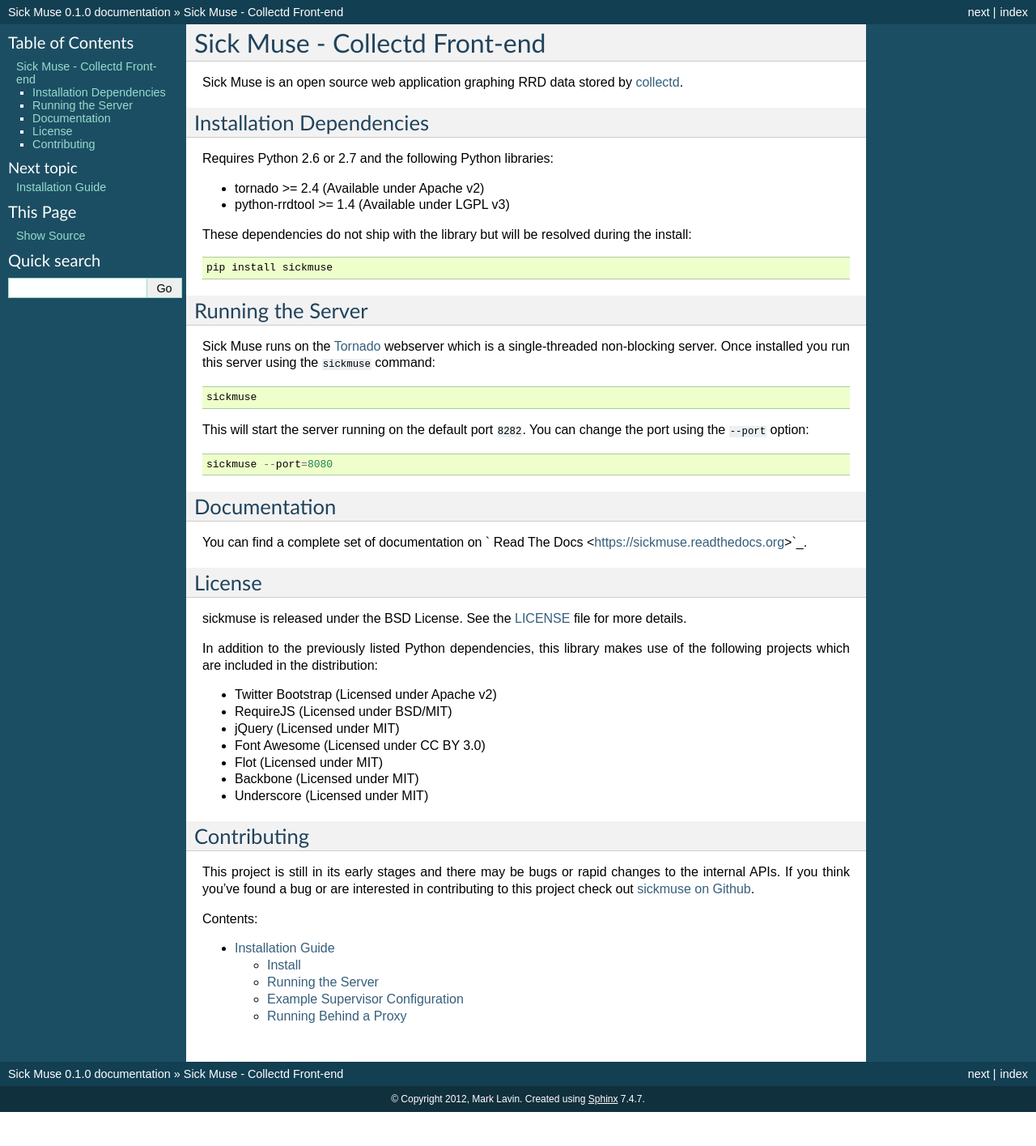
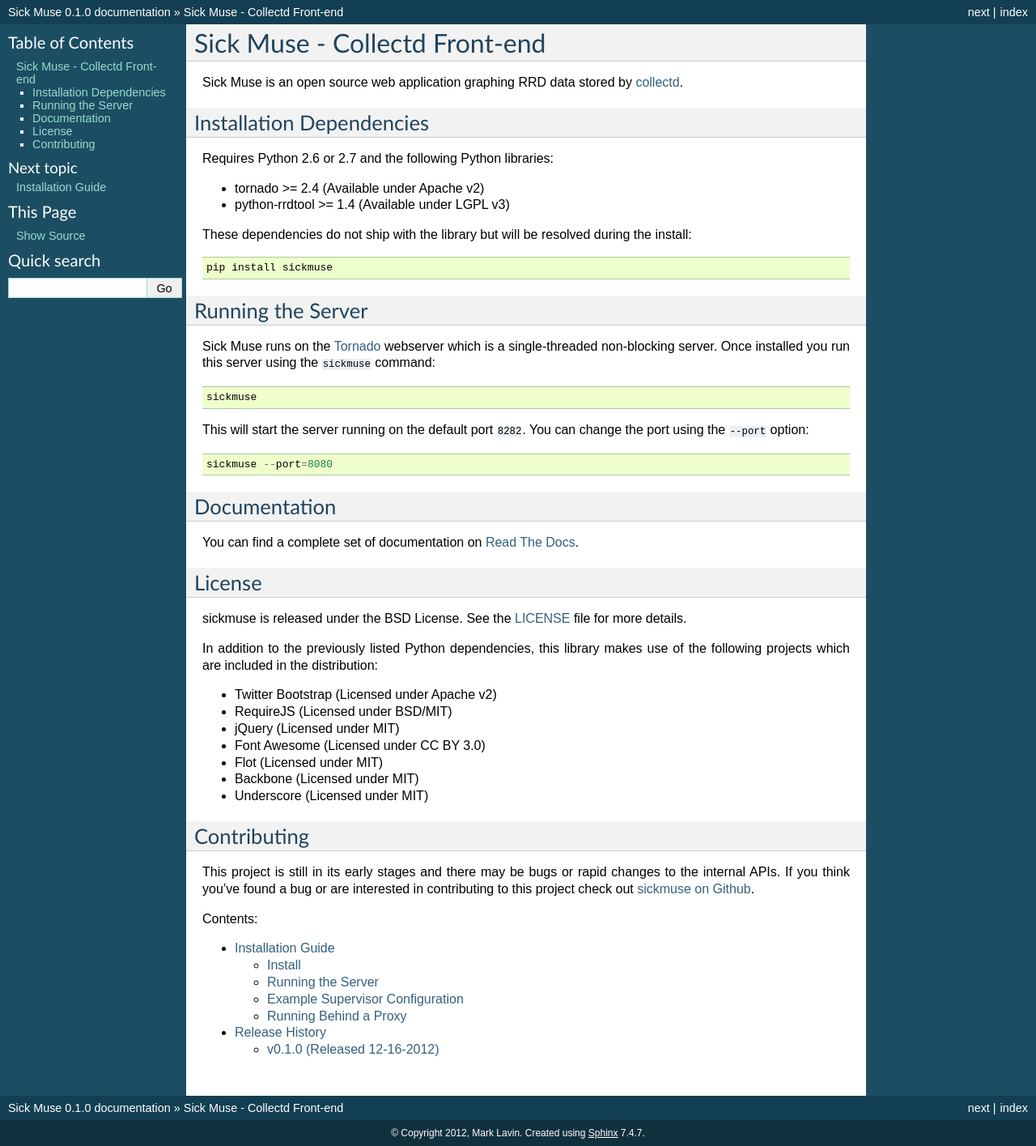
Before and after one commit to mlavin/sickmuse, a Sphinx documentation site: the page built from docs/index.rst, in a window 1280 px wide. Shown: the whole page at 81% size. Built offline with Sphinx 7.4.7, drawn with Linux system fonts in a browser that asks for light colours; before the commit the page ends 1373 px from its top, so only the background shows below that.

Commit message:
Fixing small formatting issues and adding release history docs.

```diff
--- a/README.rst
+++ b/README.rst
@@ -36,7 +36,7 @@
 Documentation
 ----------------------------------------
 
-You can find a complete set of documentation on ` Read The Docs <https://sickmuse.readthedocs.org>`_.
+You can find a complete set of documentation on `Read The Docs <https://sickmuse.readthedocs.org>`_.
 
 
 License
--- a/docs/index.rst
+++ b/docs/index.rst
@@ -11,3 +11,4 @@
     :maxdepth: 2
 
     install
+    releases
--- a/docs/install.rst
+++ b/docs/install.rst
@@ -8,7 +8,7 @@
 use `pip <http://www.pip-installer.org/>`_ and
 `virtualenv <http://pypi.python.org/pypi/virtualenv>`_ as well.
 
-The requirement of `python-rrdtool <https://github.com/pbanaszkiewicz/python-rrdtool>`_ which
+The requirement of `python-rrdtool <https://github.com/pbanaszkiewicz/python-rrdtool>`_
 needs to be compiled. Your system needs to have the appropriate header files prior to installation.
 For Ubuntu based systems you can install the required header files with ``apt-get``::
 
--- /dev/null
+++ b/docs/releases.rst
@@ -0,0 +1,11 @@
+Release History
+=============================================
+
+Below is a list of all the public releases and a summary of the related changes
+in those releases.
+
+
+v0.1.0 (Released 12-16-2012)
+---------------------------------------------
+
+- Initial public release
```
